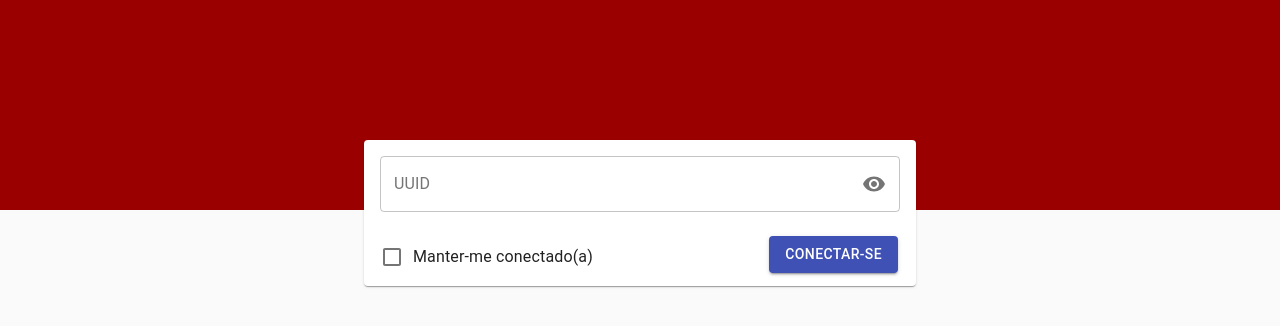
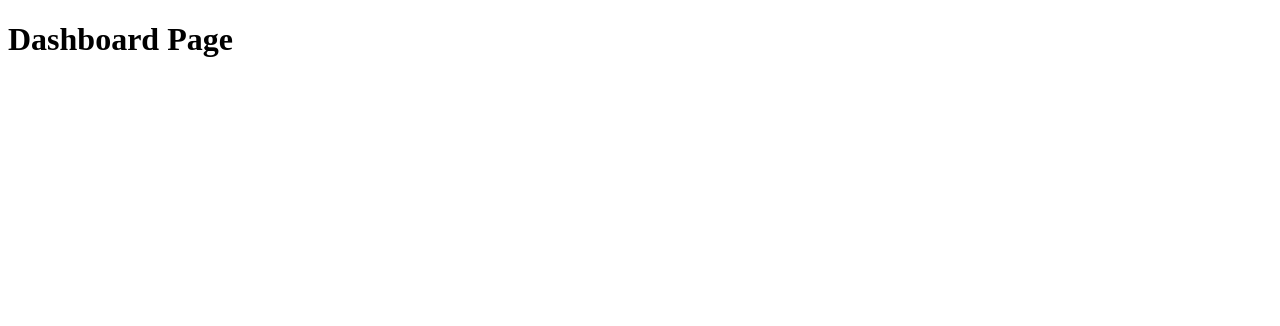
Before and after one commit to BrunoSantosSousa/PrintOrders, a React (Create React App) app in the folder print-orders-app/: page /dashboard in a window 1280 px wide. Shown: the top 326 px of the page. Built offline with nearby package versions, Linux system fonts and the light colour scheme; the HTML template or start-up script is replaced by a standard one.

Commit message:
Learning how to use react-router-dom

```diff
--- a/print-orders-app/src/App.js
+++ b/print-orders-app/src/App.js
@@ -1,15 +1,20 @@
 import React from 'react'
 import {
     BrowserRouter as Router,
-    Route
+    Route,
+    Switch
 } from 'react-router-dom'
 import Login from './Pages/Login'
+import Dashboard from './Pages/Dashboard'
 
 function App() {
   return (
-      <Router>
-        <Route path="/" component={Login} />
-      </Router>
+    <Router>
+        <Switch>
+            <Route path="/" exact component={Login} />
+            <Route path="/dashboard" component={Dashboard} />
+        </Switch>
+    </Router>
   )
 }
 
--- /dev/null
+++ b/print-orders-app/src/Pages/Dashboard/index.js
@@ -0,0 +1,11 @@
+import React from 'react'
+
+function Dashboard() {
+    return (
+        <React.Fragment>
+            <h1>Dashboard Page</h1>
+        </React.Fragment>
+    )
+}
+
+export default Dashboard
--- a/print-orders-app/src/Pages/Login/index.js
+++ b/print-orders-app/src/Pages/Login/index.js
@@ -1,14 +1,12 @@
-import React from 'react'
+import React, { useState } from 'react'
+import { useHistory } from 'react-router-dom'
 import {    TopBar,
             UUIDField,
             LoginCardActions as CardActions,
             LoginContainer as Container } from './styles'
 import CssBaseline from '@material-ui/core/CssBaseline';
-
 import Card from '@material-ui/core/Card';
-
 import CardContent from '@material-ui/core/CardContent';
-import Button from '@material-ui/core/Button';
 import IconButton from '@material-ui/core/IconButton';
 import InputAdornment from '@material-ui/core/InputAdornment';
 import Visibility from '@material-ui/icons/Visibility';
@@ -18,7 +16,9 @@ import FormControlLabel from '@material-ui/core/FormControlLabel';
 import Checkbox from '@material-ui/core/Checkbox';
 
 function Login() {
-    const [values, setValues] = React.useState({
+    const history = useHistory()
+
+    const [values, setValues] = useState({
         uuid: '',
         showUuid: false,
         remember: false
@@ -26,6 +26,13 @@ function Login() {
 
     const handleChange = prop => event => {
         setValues({ ...values, [prop]: event.target.value })
+        if(checkUUIDLength(event.target.value)) doLogin(event.target.value)
+    }
+
+    const checkUUIDLength = value => value.length === 6
+
+    const doLogin = (uuid) => {
+        history.push('/dashboard')
     }
 
     const handleCheckboxChange = prop => event => {
@@ -71,7 +78,7 @@ function Login() {
                             />
                     </CardContent>
                     <CardActions>
-                        <Grid container justify="space-between">
+                        <Grid container>
                             <Grid item>
                                 <FormControlLabel
                                     control={
@@ -85,9 +92,6 @@ function Login() {
                                     label="Manter-me conectado(a)"
                                 />
                             </Grid>
-                            <Grid item>
-                                <Button variant="contained" color="primary">Conectar-se</Button>
-                            </Grid>
                         </Grid>
                     </CardActions>
                 </Card>
```
